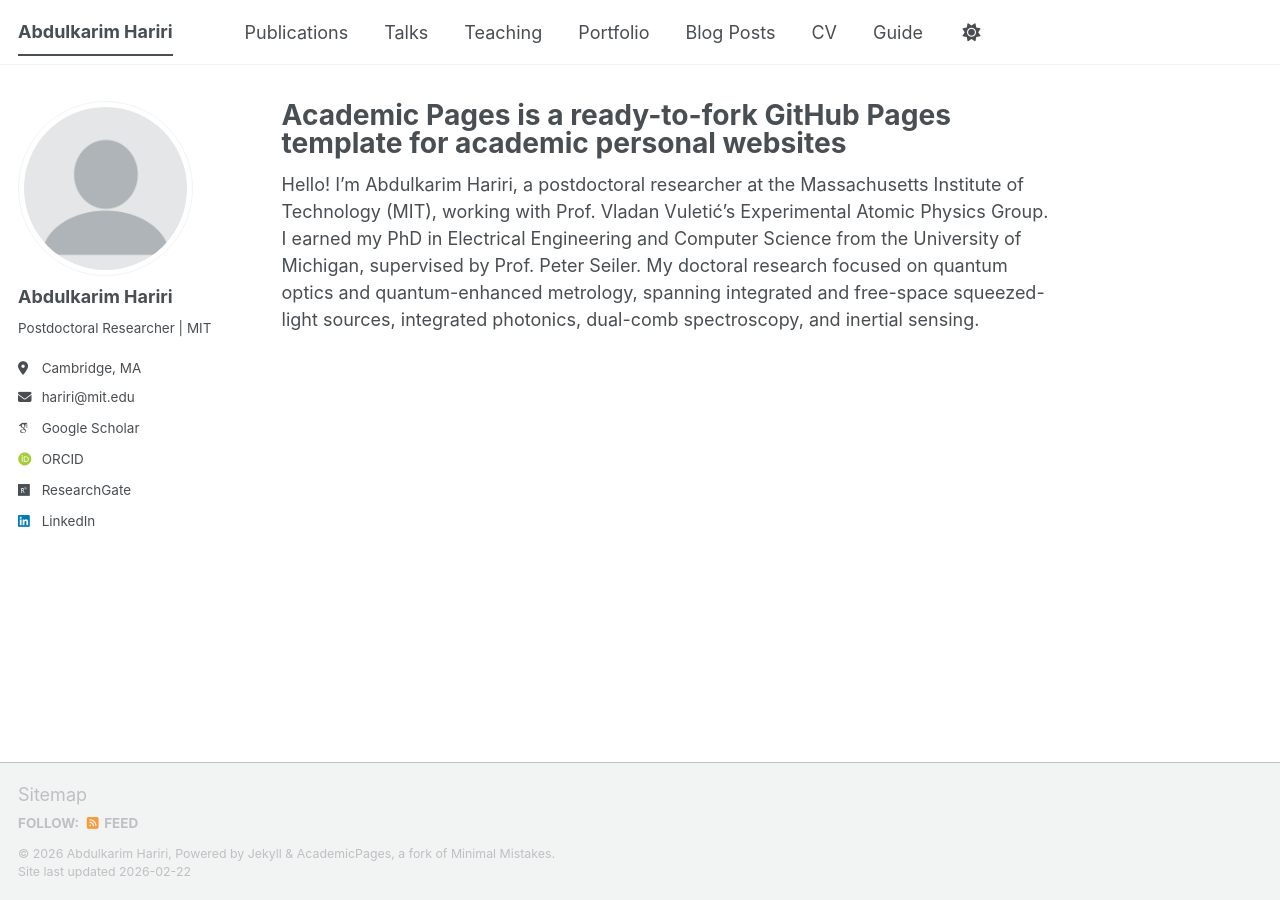
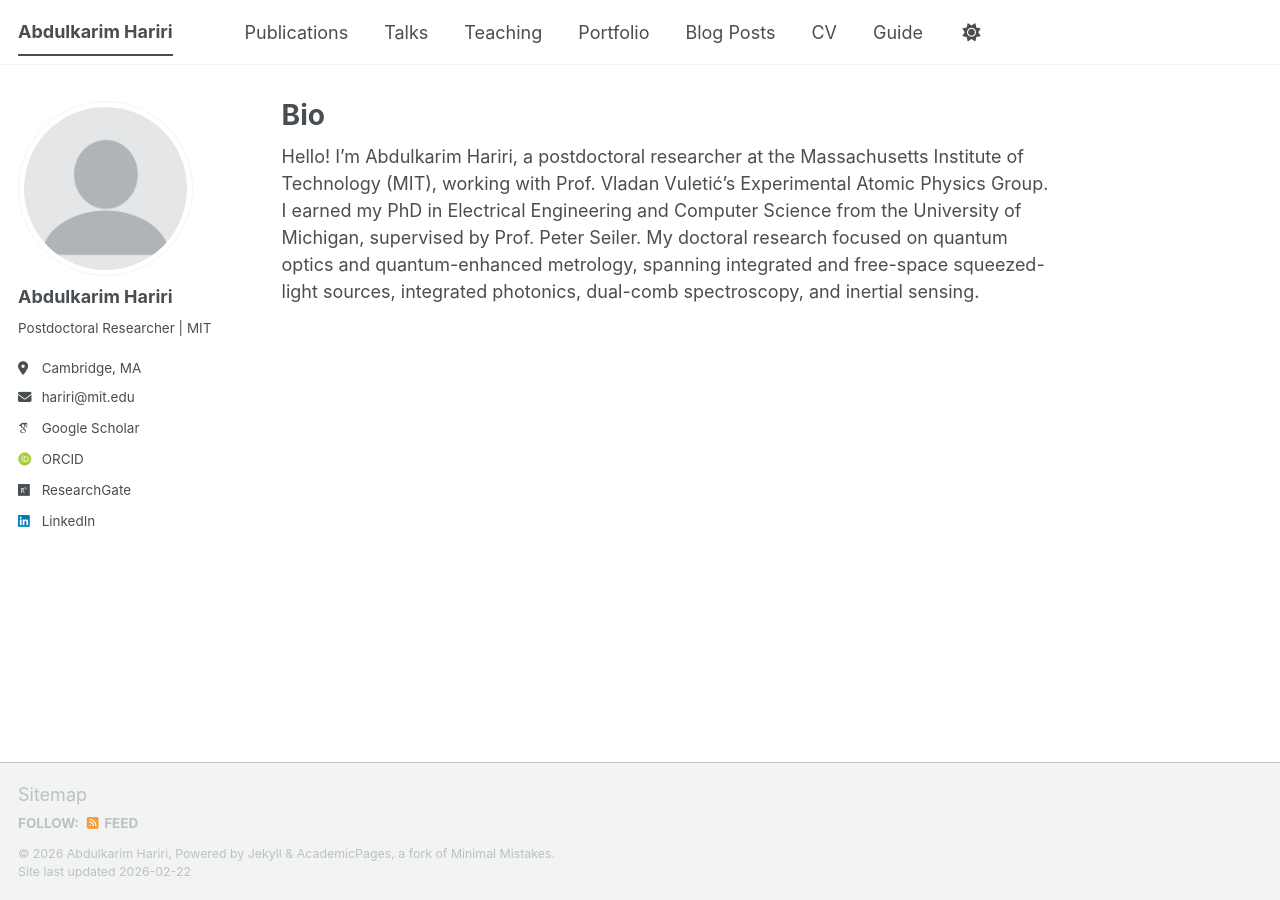
Before and after one commit to KareemHariri/KareemHariri.github.io, a Jekyll site: the page built from _pages/about.md, in a window 1280 px wide. Built offline with Jekyll 4.4.1, drawn with Linux system fonts in a browser that asks for light colours; some web fonts are replaced; a script bundle is joined from its source files by our own code; library files that are not in the unit come from our copies.

Commit message:
Update about.md

```diff
--- a/_pages/about.md
+++ b/_pages/about.md
@@ -1,6 +1,6 @@
 ---
 permalink: /
-title: "Academic Pages is a ready-to-fork GitHub Pages template for academic personal websites"
+title: "Bio"
 author_profile: true
 redirect_from:
   - /about/
```
